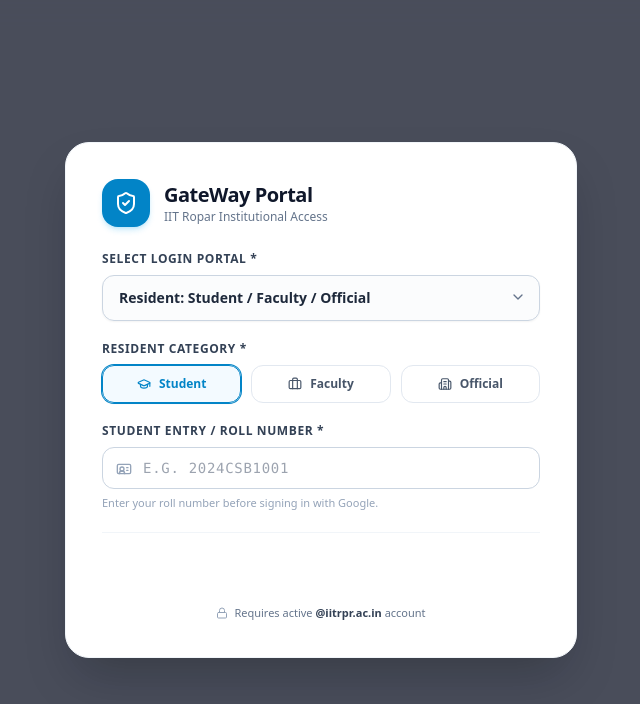
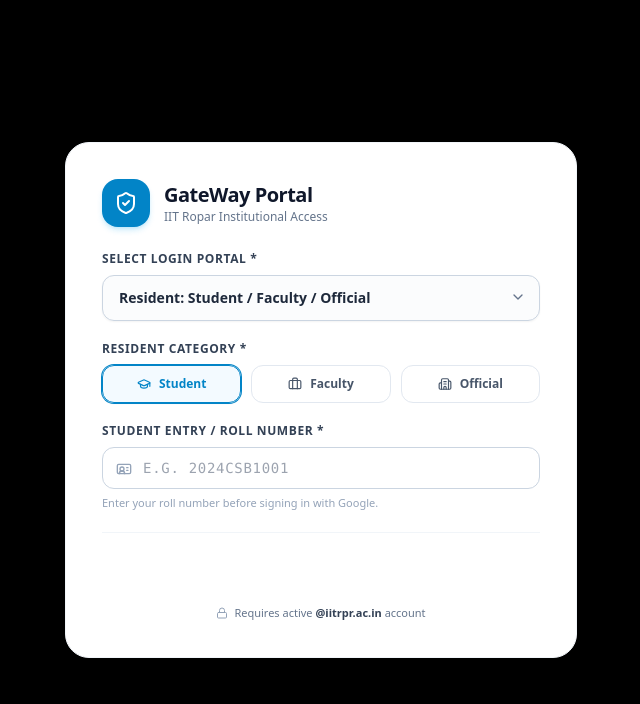
Before and after one commit to anweshaaroy/GateWay, a React (Vite) app: page / in a window 1280 px wide. Shown: the top 704 px of the page, without its empty margins (319-959 px from the left). Built offline with nearby package versions, Linux system fonts and the light colour scheme.

Commit message:
Design Update

```diff
--- a/src/components/LoginModal.jsx
+++ b/src/components/LoginModal.jsx
@@ -67,7 +67,8 @@
   ];
 
   return (
-    <div className="fixed inset-0 z-50 bg-slate-950/70 backdrop-blur-md flex items-center justify-center p-4">
+    /* Full Black Background */
+    <div className="fixed inset-0 z-50 bg-black flex items-center justify-center p-4">
       {/* Clean White Card */}
       <div className="bg-white text-slate-900 rounded-3xl shadow-2xl border border-slate-100 max-w-lg w-full p-8 md:p-9 relative">
 
```
